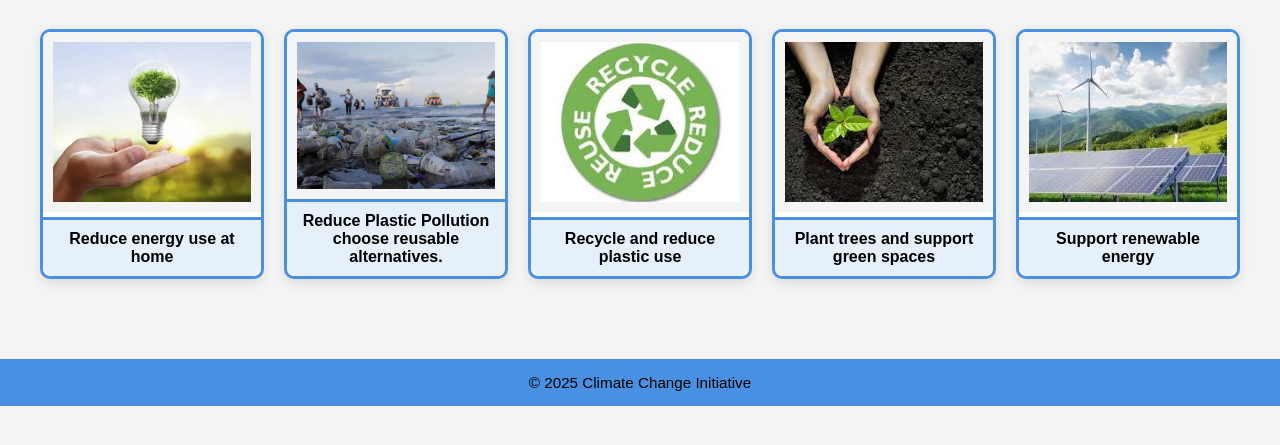
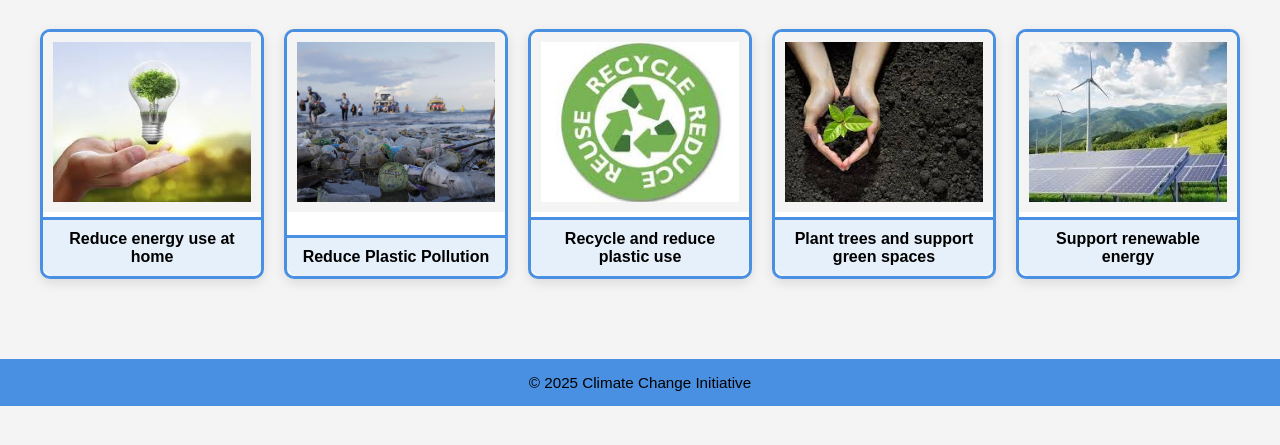
Before and after one commit to Deepkaur11/design-it, a plain HTML site: page steps.html in a window 1280 px wide. Shown: the part 159-604 px from the top of the page. Drawn offline with Linux system fonts and the light colour scheme.

Commit message:
Update steps.html

```diff
--- a/steps.html
+++ b/steps.html
@@ -68,7 +68,7 @@
 
       <div class="card">
         <img src="pollution.jpg" alt="Reduce Plastic Pollution" />
-        <p><strong>Reduce Plastic Pollution</strong><br> choose reusable alternatives.</p>
+        <p>Reduce Plastic Pollution</p>
       </div>
 
       <div class="card">
```
